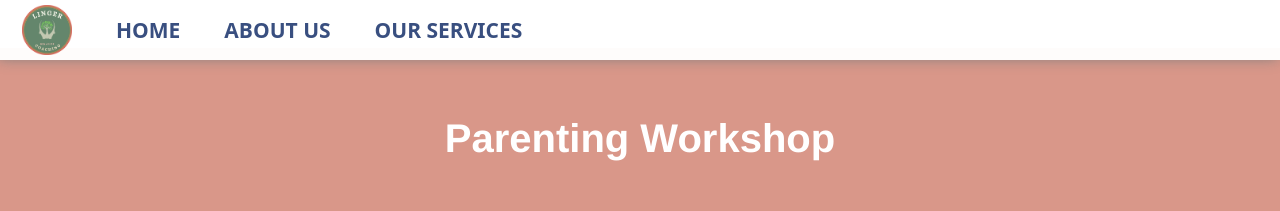
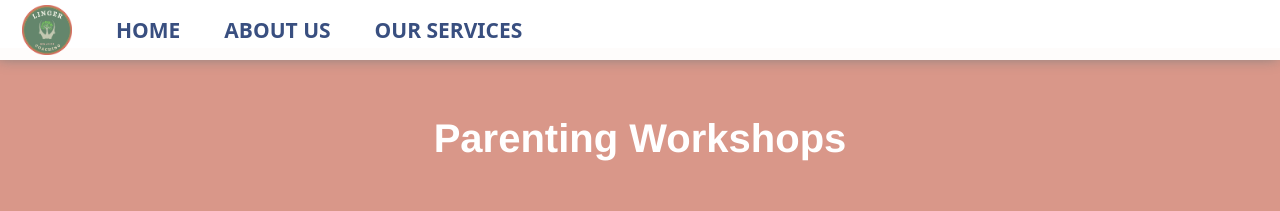
Before and after one commit to tahiaelkawas/linger-coaching, a Next.js app: page /parenting-social-emotional in a window 1280 px wide. Shown: the top 211 px of the page. Built offline with nearby package versions, Linux system fonts and the light colour scheme.

Commit message:
Update ParentingSocialEmotional.jsx

```diff
--- a/component/pages/ParentingSocialEmotional.jsx
+++ b/component/pages/ParentingSocialEmotional.jsx
@@ -6,7 +6,7 @@ const ParentingSocialEmotional = () => {
   return (
     <div>
       <div className={style.general_title}>
-        <h1>Parenting Workshop</h1>
+        <h1>Parenting Workshops</h1>
       </div>
       <div className={style.general_main}>
         <div className={style.general_card}>
```
